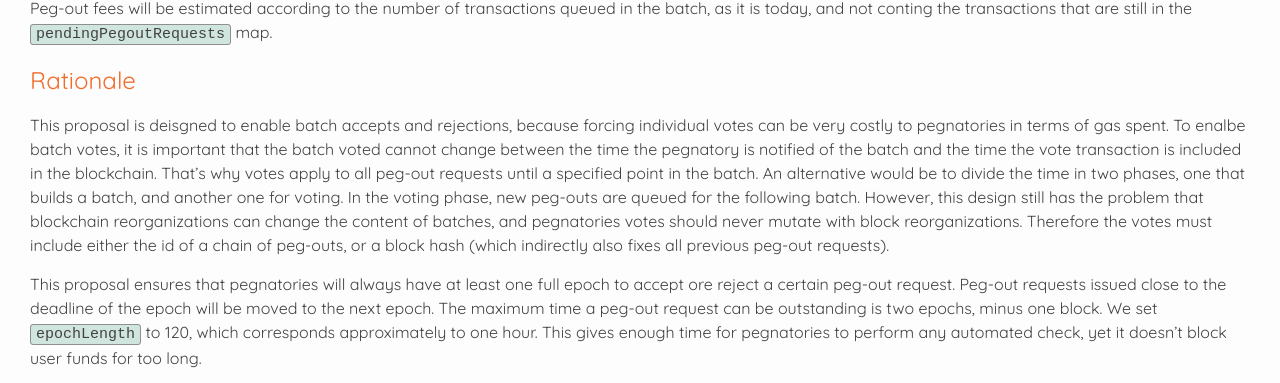
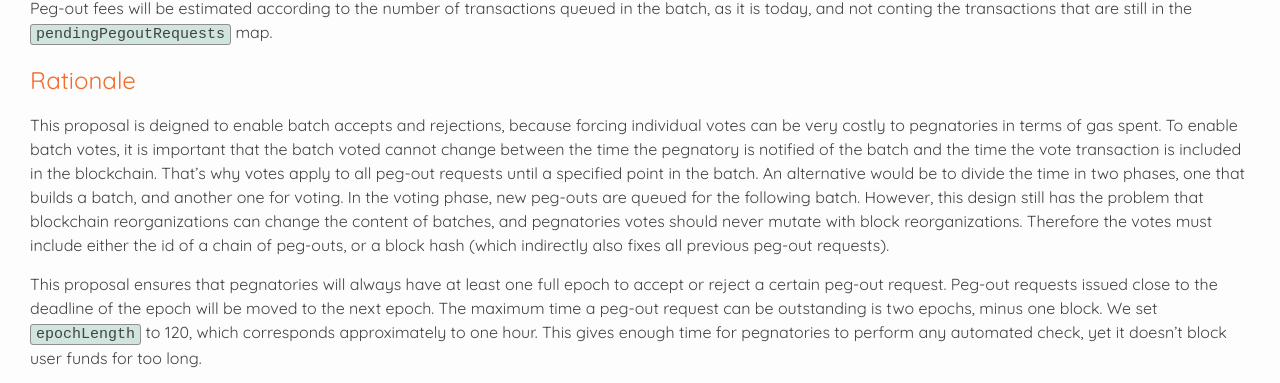
Before and after one commit to rsksmart/RSKIPs, a Jekyll site: the page built from IPs/RSKIP350.md, in a window 1280 px wide and 900 px high, scrolled down 4395 px. Shown: the part 145-528 px from the top of the window. Built offline with Jekyll 4.4.1, drawn with Linux system fonts in a browser that asks for light colours; our own code applies the rules of GitHub Pages for plain Markdown files; some of the changed text lies outside the part shown.

Commit message:
Adddress reviewer's comments

```diff
--- a/IPs/RSKIP350.md
+++ b/IPs/RSKIP350.md
@@ -172,9 +172,9 @@ Peg-out fees will be estimated according to the number of transactions queued in
 
 # Rationale
 
-This proposal is deisgned to enable batch accepts and rejections, because forcing individual votes can be very costly to pegnatories in terms of gas spent. To enalbe batch votes, it is important that the batch voted cannot change between the time the pegnatory is notified of the batch and the time the vote transaction is included in the blockchain. That's why votes apply to all peg-out requests until a specified point in the batch. An alternative would be to divide the time in two phases, one that builds a batch, and another one for voting. In the voting phase, new peg-outs are queued for the following batch. However, this design still has the problem that blockchain reorganizations can change the content of batches, and pegnatories votes should never mutate with block reorganizations. Therefore the votes must include either the id of a chain of peg-outs, or a block hash (which indirectly also fixes all previous peg-out requests).
+This proposal is deigned to enable batch accepts and rejections, because forcing individual votes can be very costly to pegnatories in terms of gas spent. To enable batch votes, it is important that the batch voted cannot change between the time the pegnatory is notified of the batch and the time the vote transaction is included in the blockchain. That's why votes apply to all peg-out requests until a specified point in the batch. An alternative would be to divide the time in two phases, one that builds a batch, and another one for voting. In the voting phase, new peg-outs are queued for the following batch. However, this design still has the problem that blockchain reorganizations can change the content of batches, and pegnatories votes should never mutate with block reorganizations. Therefore the votes must include either the id of a chain of peg-outs, or a block hash (which indirectly also fixes all previous peg-out requests).
 
-This proposal ensures that pegnatories will always have at least one full epoch to accept ore reject a certain peg-out request. Peg-out requests issued close to the deadline of the epoch will be moved to the next epoch. The maximum time a peg-out request can be outstanding is two epochs, minus one block. We set `epochLength` to 120, which corresponds approximately to one hour. This gives enough time for pegnatories to perform any automated check, yet it doesn't block user funds for too long.
+This proposal ensures that pegnatories will always have at least one full epoch to accept or reject a certain peg-out request. Peg-out requests issued close to the deadline of the epoch will be moved to the next epoch. The maximum time a peg-out request can be outstanding is two epochs, minus one block. We set `epochLength` to 120, which corresponds approximately to one hour. This gives enough time for pegnatories to perform any automated check, yet it doesn't block user funds for too long.
 
 Redefining the batching time in term of epochs has two benefits: allows to synchronize both values, and prevents extending the batch waiting time by one epoch. However, if a peg-out request is issued close to the end of the epoch prior a batch creation, the peg.out may not receive enough votes and it will be delayed until the next batch creation event.
 
```
Also changed, not shown: other parts of IPs/RSKIP350.md (+2 -2 lines).
